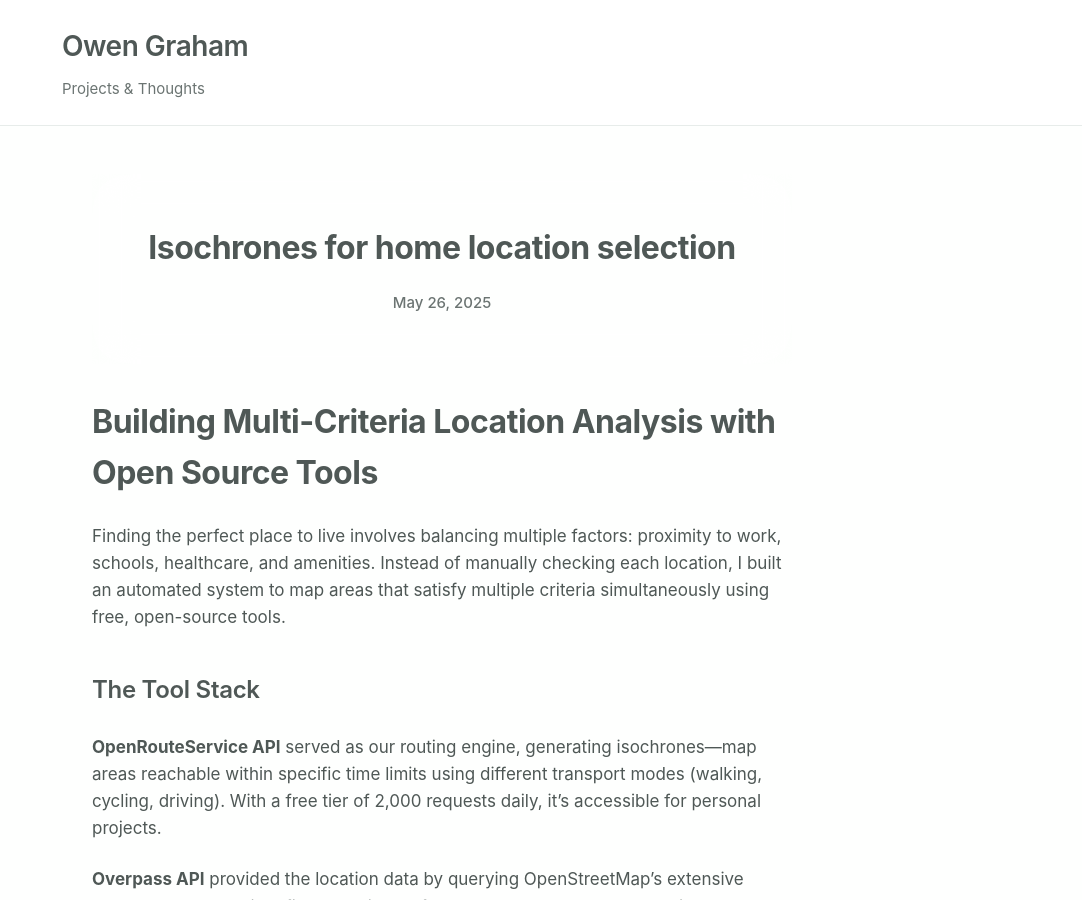
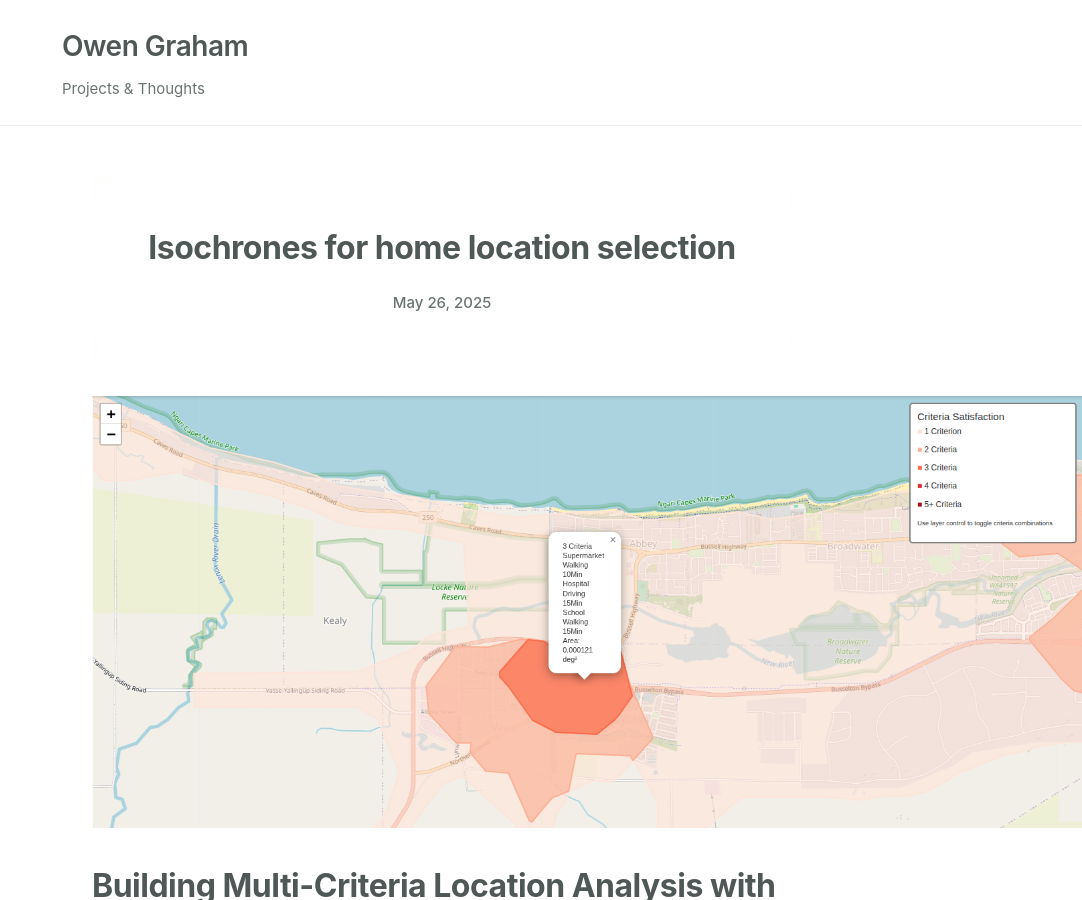
Before and after one commit to Owen-Graham/Owen-Graham.github.io, a Jekyll site: the page built from _posts/2025-05-26-Using-isochrones-for-home-search.md, in a window 1280 px wide and 900 px high. Shown: the whole window, without its empty margins (198-1280 px from the left). Built offline with Jekyll 4.4.1, drawn with Linux system fonts in a browser that asks for light colours.

Commit message:
Update 2025-05-26-Using-isochrones-for-home-search.md
Include screenshot

```diff
--- a/_posts/2025-05-26-Using-isochrones-for-home-search.md
+++ b/_posts/2025-05-26-Using-isochrones-for-home-search.md
@@ -3,6 +3,7 @@ layout: post
 title: "Isochrones for home location selection"
 date: 2025-05-26
 ---
+<img src="/assets/images/Example_Isochrone.png" alt="Example I ran in my notebook for Busselton, WA." width="1000">
 
 # Building Multi-Criteria Location Analysis with Open Source Tools
 
```
